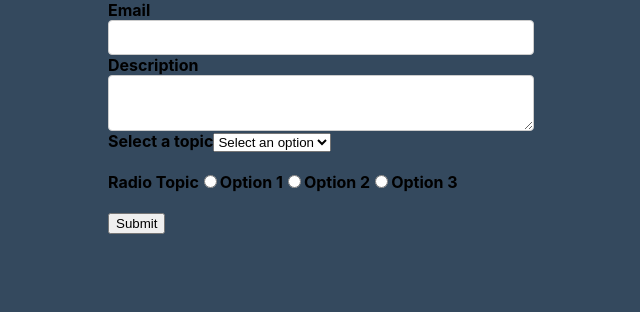
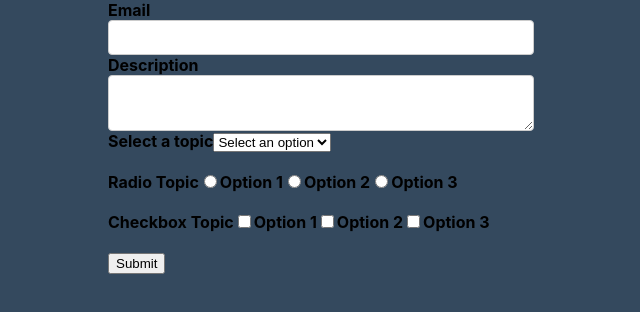
Before and after one commit to rsshonjoydas/react-formik, a React (Create React App) app: page / in a window 1280 px wide. Shown: the top 312 px of the page, without its empty margins (319-959 px from the left). Built offline with nearby package versions, Linux system fonts and the light colour scheme.

Commit message:
checkbox

```diff
--- /dev/null
+++ b/src/components/FormikControl/CheckboxGroup.js
@@ -0,0 +1,32 @@
+import { ErrorMessage, Field } from 'formik';
+import React from 'react';
+import TextError from './TextError';
+
+const CheckboxGroup = (props) => {
+  const { label, name, options, ...rest } = props;
+  return (
+    <div className="formControl">
+      <label htmlFor="">{label}</label>
+      <Field name={name} {...rest}>
+        {({ field }) => {
+          console.log('object', field);
+          return options.map((option) => (
+            <React.Fragment key={option.key}>
+              <input
+                type="checkbox"
+                id={option.value}
+                {...field}
+                value={option.value}
+                checked={field.value.includes(option.value)}
+              />
+              <label htmlFor={option.value}>{option.key}</label>
+            </React.Fragment>
+          ));
+        }}
+      </Field>
+      <ErrorMessage name={name} component={TextError} />
+    </div>
+  );
+};
+
+export default CheckboxGroup;
--- a/src/components/FormikControl/FormikContainer.js
+++ b/src/components/FormikControl/FormikContainer.js
@@ -16,17 +16,26 @@ const FormikContainer = () => {
     { key: 'Option 2', value: 'rOptions2' },
     { key: 'Option 3', value: 'rOptions3' },
   ];
+
+  const checkboxOptions = [
+    { key: 'Option 1', value: 'cOptions1' },
+    { key: 'Option 2', value: 'cOptions2' },
+    { key: 'Option 3', value: 'cOptions3' },
+  ];
+
   const initialValues = {
     email: '',
     description: '',
     selectOption: '',
     radioOption: '',
+    checkboxOption: [],
   };
   const validationSchema = Yup.object({
     email: Yup.string().required('Required'),
     description: Yup.string().required('Required'),
     selectOption: Yup.string().required('Required'),
     radioOption: Yup.string().required('Required'),
+    checkboxOption: Yup.array().required('Required'),
   });
   const onSubmit = (values) => console.log('Form data', values);
   return (
@@ -47,6 +56,12 @@ const FormikContainer = () => {
             name="radioOption"
             options={radioOptions}
           />
+          <FormikControl
+            control="checkbox"
+            label="Checkbox Topic"
+            name="checkboxOption"
+            options={checkboxOptions}
+          />
           <button type="submit">Submit</button>
         </Form>
       )}
--- a/src/components/FormikControl/FormikControl.js
+++ b/src/components/FormikControl/FormikControl.js
@@ -1,4 +1,5 @@
 import React from 'react';
+import CheckboxGroup from './CheckboxGroup';
 import Input from './Input';
 import RadioButton from './RadioButton';
 import Select from './Select';
@@ -16,6 +17,7 @@ const FormikControl = (props) => {
     case 'radio':
       return <RadioButton {...rest} />;
     case 'checkbox':
+      return <CheckboxGroup {...rest} />;
     case 'date':
     default:
       return null;
```
